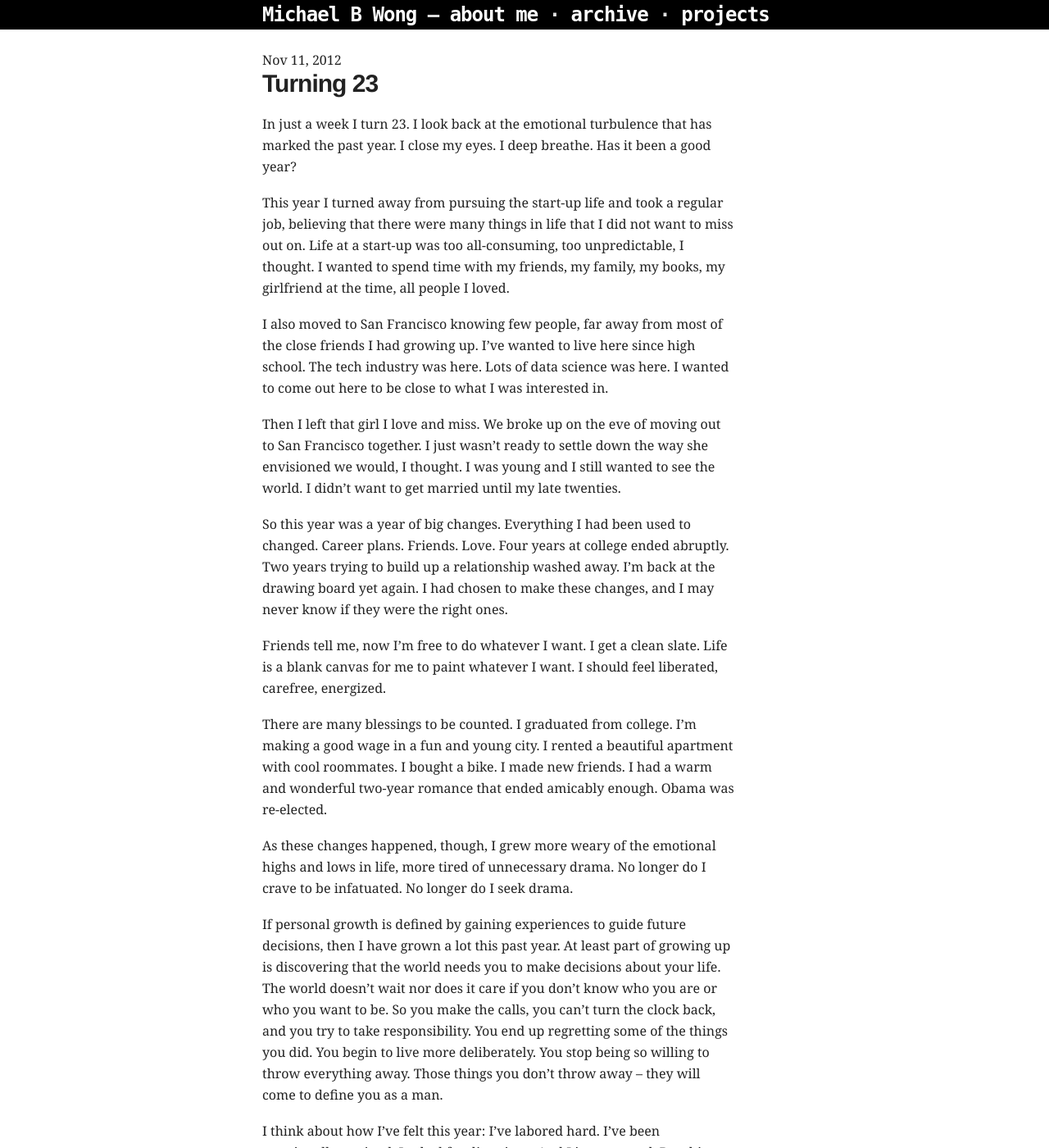
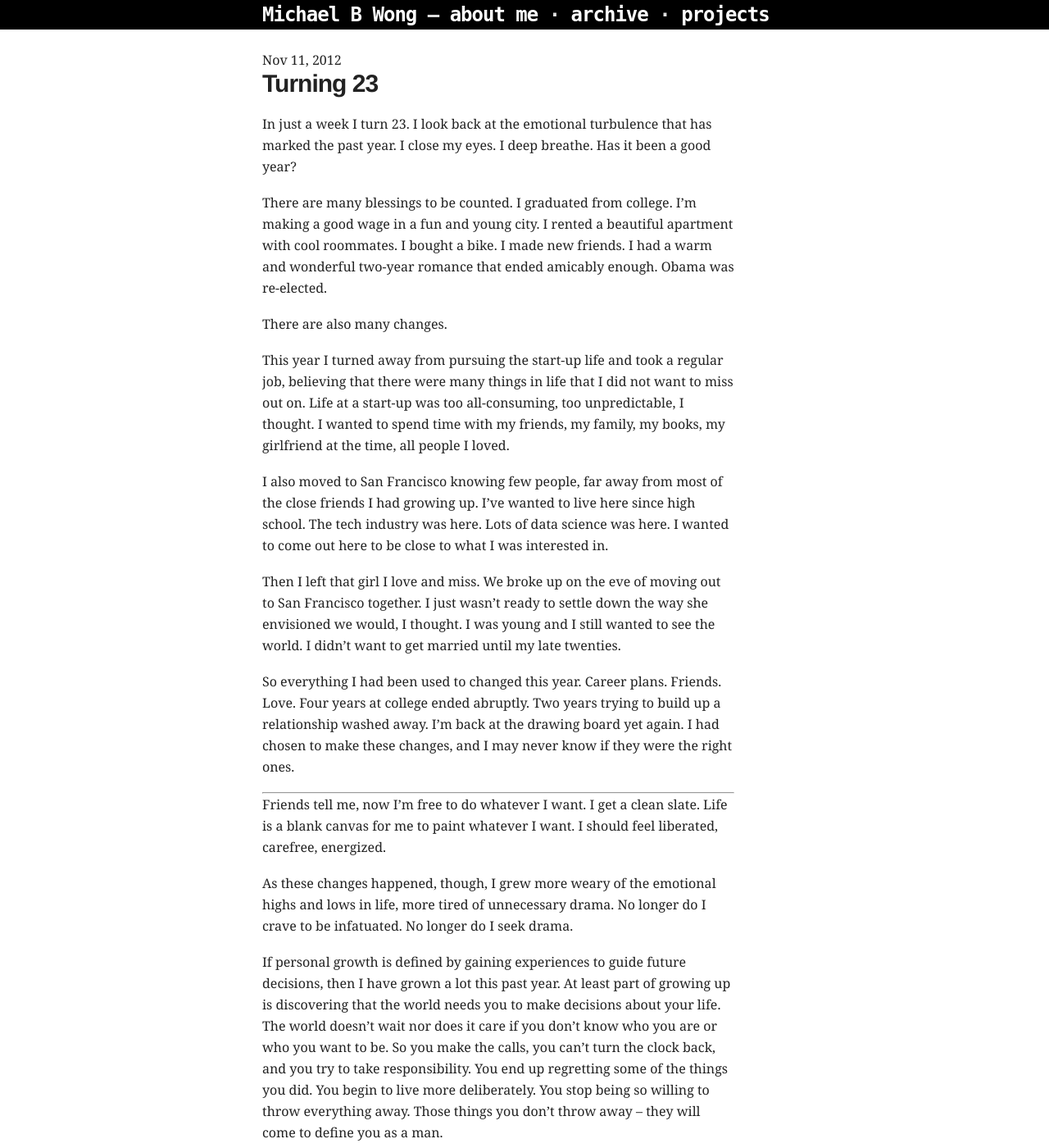
Before and after one commit to mbwong/mbwong.github.com, a Jekyll site: the page built from _posts/2012-11-11-turning-23.md, in a window 1280 px wide and 1400 px high. Shown: the whole window at 82% size. Built offline with Jekyll 4.4.1, drawn with Linux system fonts in a browser that asks for light colours.

Commit message:
more edits

```diff
--- a/_posts/2012-11-11-turning-23.md
+++ b/_posts/2012-11-11-turning-23.md
@@ -8,17 +8,21 @@
 
 In just a week I turn 23. I look back at the emotional turbulence that has marked the past year. I close my eyes. I deep breathe. Has it been a good year?
 
+There are many blessings to be counted. I graduated from college. I'm making a good wage in a fun and young city. I rented a beautiful apartment with cool roommates. I bought a bike. I made new friends. I had a warm and wonderful two-year romance that ended amicably enough. Obama was re-elected.
+
+There are also many changes.
+
 This year I turned away from pursuing the start-up life and took a regular job, believing that there were many things in life that I did not want to miss out on. Life at a start-up was too all-consuming, too unpredictable, I thought. I wanted to spend time with my friends, my family, my books, my girlfriend at the time, all people I loved.
 
 I also moved to San Francisco knowing few people, far away from most of the close friends I had growing up. I've wanted to live here since high school. The tech industry was here. Lots of data science was here. I wanted to come out here to be close to what I was interested in.
 
 Then I left that girl I love and miss. We broke up on the eve of moving out to San Francisco together. I just wasn't ready to settle down the way she envisioned we would, I thought. I was young and I still wanted to see the world. I didn't want to get married until my late twenties.
 
-So this year was a year of big changes. Everything I had been used to changed. Career plans. Friends. Love. Four years at college ended abruptly. Two years trying to build up a relationship washed away. I'm back at the drawing board yet again. I had chosen to make these changes, and I may never know if they were the right ones.
+So everything I had been used to changed this year. Career plans. Friends. Love. Four years at college ended abruptly. Two years trying to build up a relationship washed away. I'm back at the drawing board yet again. I had chosen to make these changes, and I may never know if they were the right ones.
+
+* * *
 
 Friends tell me, now I'm free to do whatever I want. I get a clean slate. Life is a blank canvas for me to paint whatever I want. I should feel liberated, carefree, energized.
-
-There are many blessings to be counted. I graduated from college. I'm making a good wage in a fun and young city. I rented a beautiful apartment with cool roommates. I bought a bike. I made new friends. I had a warm and wonderful two-year romance that ended amicably enough. Obama was re-elected.
 
 As these changes happened, though, I grew more weary of the emotional highs and lows in life, more tired of unnecessary drama. No longer do I crave to be infatuated. No longer do I seek drama.
 
@@ -27,6 +31,8 @@
 I think about how I've felt this year: I've labored hard. I've been emotionally strained. I asked for directions. And I introspected. But things just feel up in the air. All these big life changes happened, and it feels as though so little progress was made. As someone once said, "if you don't know where you're going, you might not get there." If I had to describe my complex web of feelings to you in one word, "unsettled" would probably be the most fitting.
 
 There's still the teenage idealism simmering within me. It no longer boils over as it once did, nor am I as blindly optimistic as I once was. I look out to the world and breathe in the monotonicity of a 9-to-6 job. Still, a part of me yearns to be carefree and adventurous. That part of me yearns to throw it all away and move to another country, or join a start-up. Another part of me desires to attach myself to some bigger cause, to lift mountains, to save the world. That part of me wants to hold on to that idealism, that higher calling.
+
+* * *
 
 What do I want for my future?
 
@@ -40,6 +46,8 @@
 
 I wonder how I might avoid these fates.
 
+* * *
+
 Perhaps the biggest lesson I've learned this year is about the true meaning of courage and strength. True courage is to see reality clearly and to fight against the inequities thereof. It is to persist in making the right choices and live deliberately and consciously avoid defaults, even when the choice seems daunting, even when you're scared shitless of the consequences. And strength is to persist in your beliefs and your choice even against an adverse world.
 
 The next couple of years are an exciting time. I will make decisions about how I want to live and who I want to become. I'm all too aware of the danger of complacency to simply follow the path of least resistance. Today I get to choose. Choice that 20 years later I will no longer have.
```
